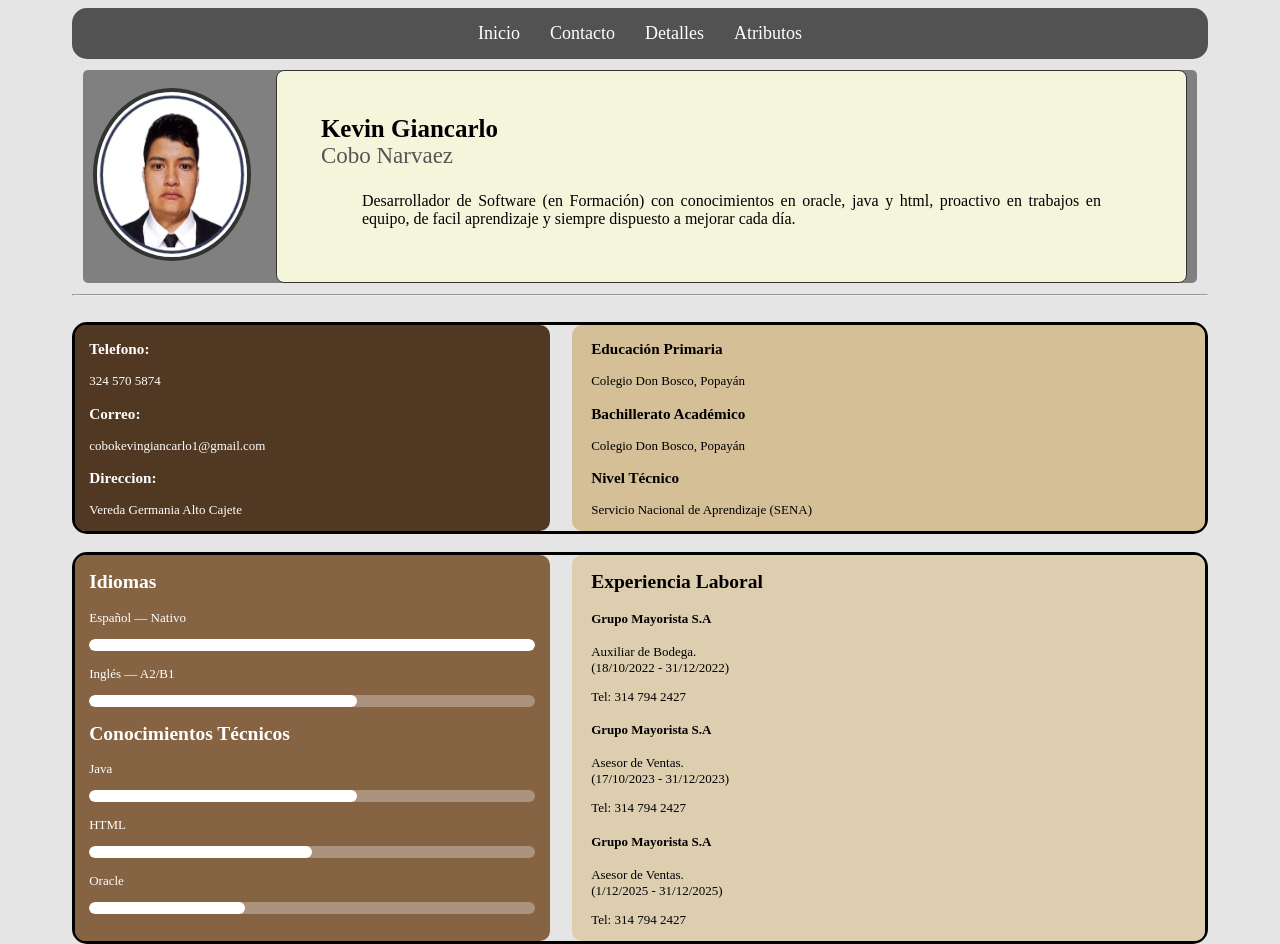
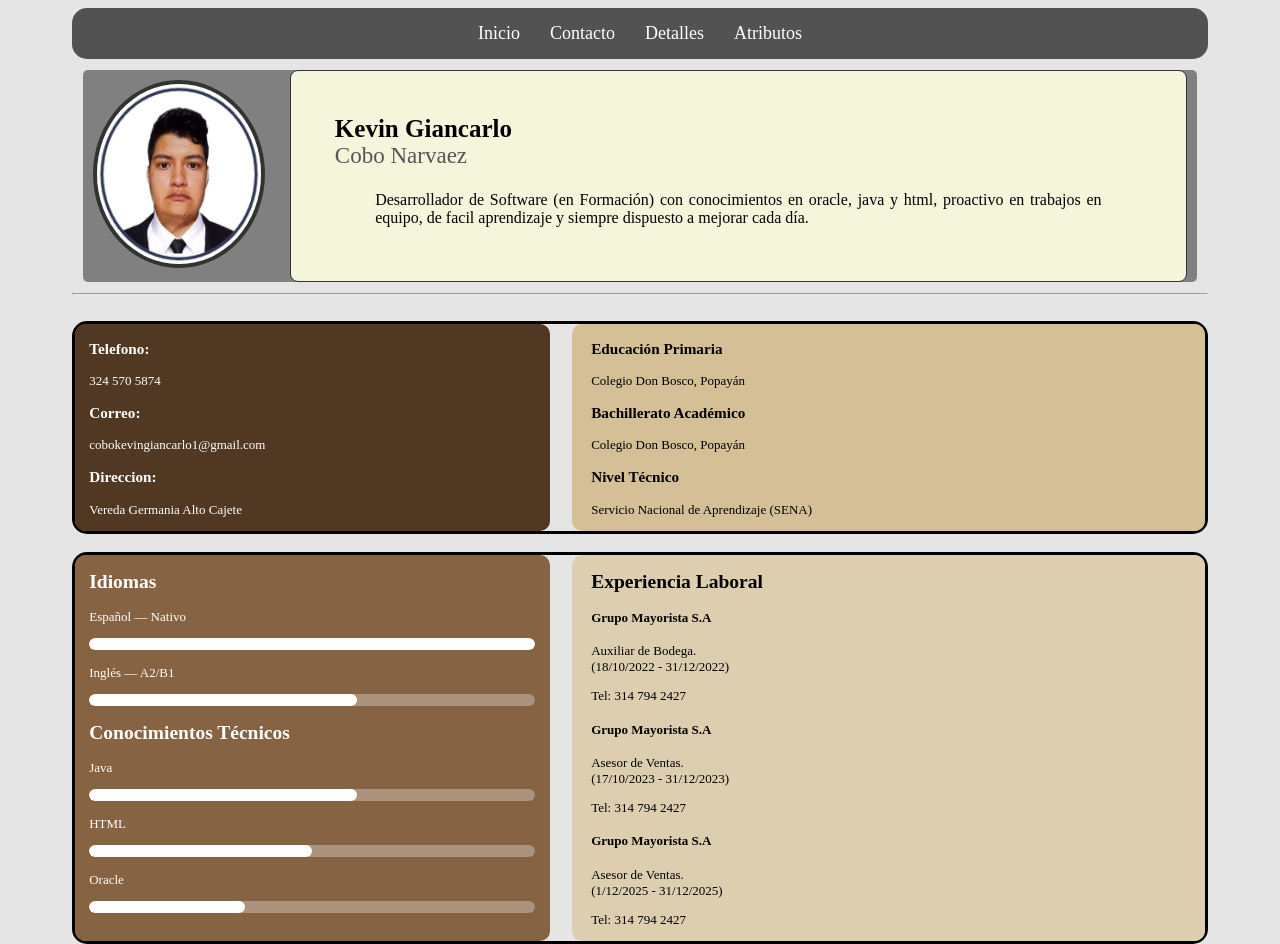
Before and after one commit to KevinGCN/DesarrolloDeAplicaciones, a plain HTML site: page index.html in a window 1280 px wide. Shown: the top 944 px of the page. Drawn offline with Linux system fonts and the light colour scheme.

Commit message:
Update styles.css

```diff
--- a/styles.css
+++ b/styles.css
@@ -20,7 +20,7 @@ body{
 
 /* contenedor imagen */
 #img_perfil {
-    flex: 0 0 150px; /* tamaño fijo */
+    flex: 0 0 15%; /*adaptativo*/
 }
 
 /* imagen responsive */
```
